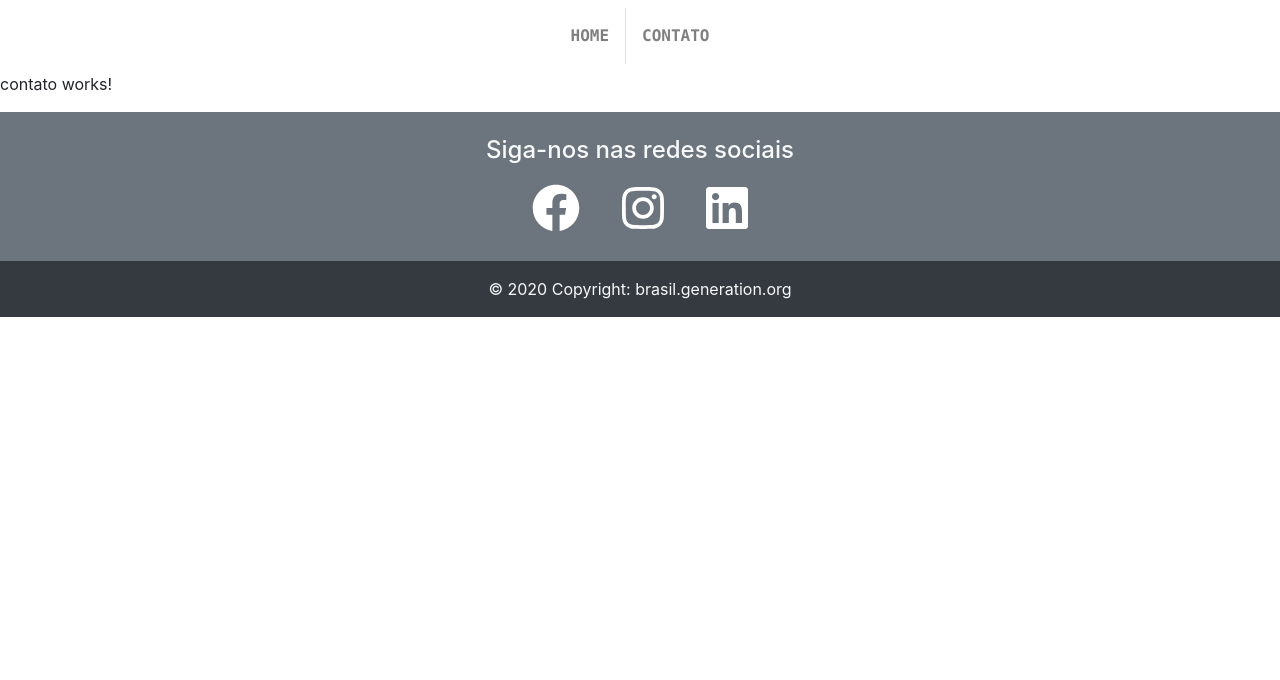
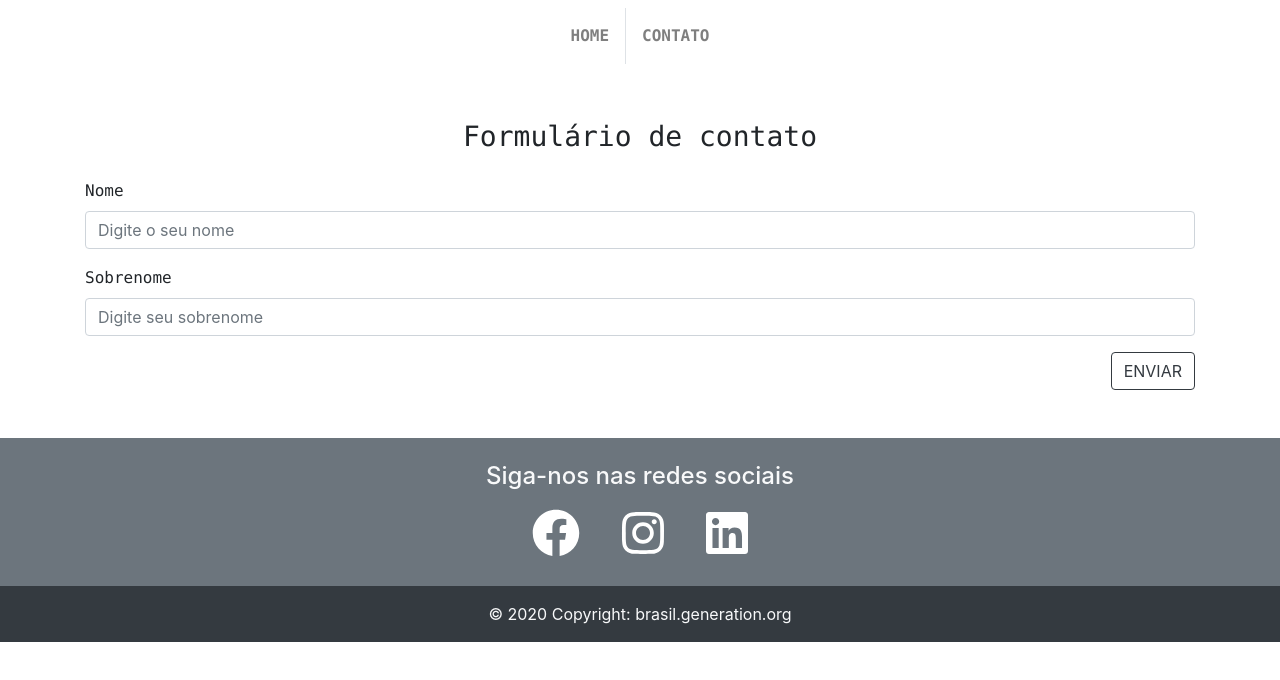
Before and after one commit to thiagoagduarte/Aplicacao-SPA-Angular, an Angular app in the folder Projeto-SPA-Angular/: page /contato in a window 1280 px wide. Shown: the top 680 px of the page. Built offline with nearby package versions, Linux system fonts and the light colour scheme.

Commit message:
Implementação da página contato

```diff
--- a/Projeto-SPA-Angular/src/app/contato/contato.component.html
+++ b/Projeto-SPA-Angular/src/app/contato/contato.component.html
@@ -1 +1,21 @@
-<p>contato works!</p>
+<div class="container">
+    <div class="row mt-5 mb-5">
+        <div class="col-md-12">
+            <div>
+                <h3 class="text-center mb-4 text-monospace">Formulário de contato</h3>
+                <div class="form-group">
+                    <label for="nome" class="text-monospace">Nome</label>
+                    <input type="text" name="nome" id="nome" class="form-control" placeholder="Digite o seu nome">
+                </div>
+                <div class="form-group">
+                    <label for="sobrenome" class="text-monospace">Sobrenome</label>
+                    <input type="text" name="sobrenome" id="sobrenome" class="form-control"
+                        placeholder="Digite seu sobrenome">
+                </div>
+                <div class="d-flex justify-content-end">
+                    <button type="button" class="btn btn-outline-dark">ENVIAR</button>
+                </div>
+            </div>
+        </div>
+    </div>
+</div>
```
